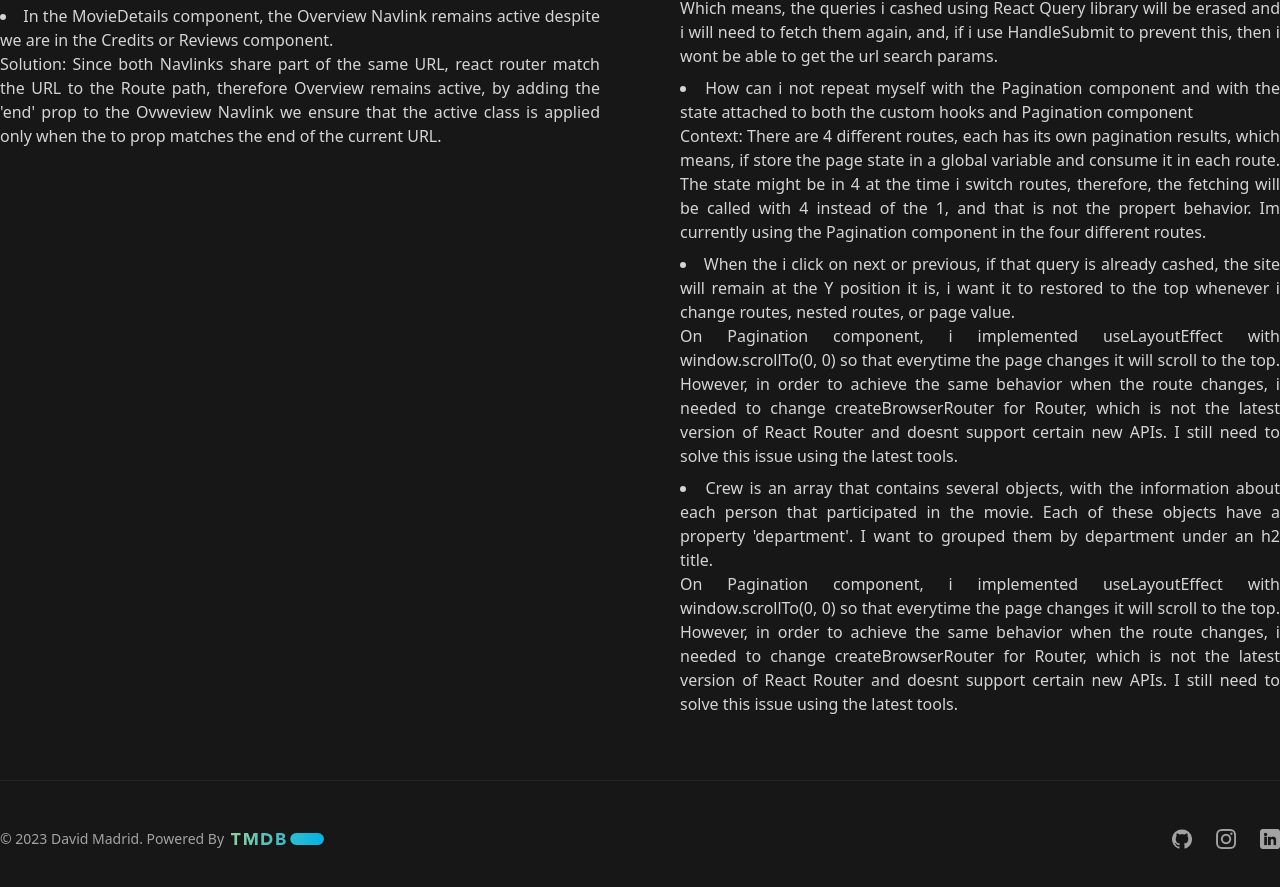
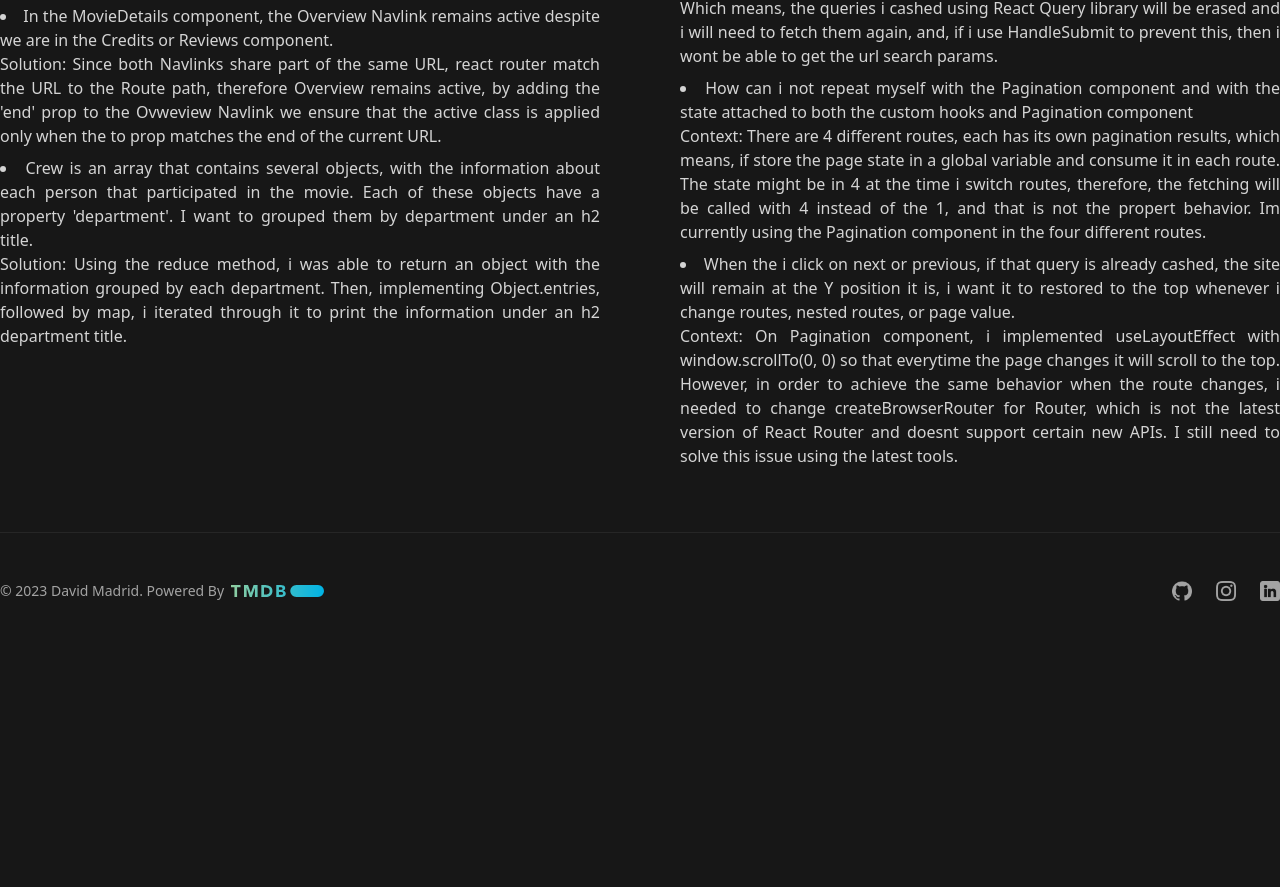
Before and after one commit to dmadridy/RMD, a React (Vite) app: page /reference in a window 1280 px wide. Shown: the part 635-1522 px from the top of the page. After the commit the page ends 1284 px from the top, so only its background shows below. Built offline with nearby package versions, Linux system fonts and the light colour scheme.

Commit message:
Fixed Reviews seeMore/seeLess functionality

```diff
--- a/src/components/details/reviews/review.tsx
+++ b/src/components/details/reviews/review.tsx
@@ -1,4 +1,4 @@
-import React from 'react';
+import React, { useState } from 'react';
 import { formatDate, reduceContent } from '../../../services/functions';
 import { ReviewsResults } from '../../../services/utils/types';
 import star from '../../../assets/icons/estrella.png';
@@ -9,6 +9,7 @@ type Props = {
 };
 
 const Review: React.FC<Props> = ({ item }) => {
+  const [seeMore, setSeeMore] = useState(false);
   const { id, author_details, created_at, content, author } = item;
   return (
     <div
@@ -43,9 +44,15 @@ const Review: React.FC<Props> = ({ item }) => {
       </div>
       <div>
         <p className='text-neutral-300 text-sm leading-relaxed'>
-          {reduceContent(content)}
+          {reduceContent(content, seeMore)}
         </p>
       </div>
+      <button
+        className='text-cyan-500 hover:text-cyan-400 duration-200'
+        onClick={() => setSeeMore(!seeMore)}
+      >
+        {seeMore ? 'See less' : 'See more'}
+      </button>
     </div>
   );
 };
--- a/src/pages/reference.tsx
+++ b/src/pages/reference.tsx
@@ -49,6 +49,17 @@ const Reference = () => {
               that the active class is applied only when the to prop matches the
               end of the current URL.
             </li>
+            <li>
+              Crew is an array that contains several objects, with the
+              information about each person that participated in the movie. Each
+              of these objects have a property 'department'. I want to grouped
+              them by department under an h2 title.
+              <br />
+              Solution: Using the reduce method, i was able to return an object
+              with the information grouped by each department. Then,
+              implementing Object.entries, followed by map, i iterated through
+              it to print the information under an h2 department title.
+            </li>
           </div>
         </div>
         <div className='text-neutral-300'>
@@ -91,27 +102,13 @@ const Reference = () => {
               restored to the top whenever i change routes, nested routes, or
               page value.
               <br />
-              On Pagination component, i implemented useLayoutEffect with
-              window.scrollTo(0, 0) so that everytime the page changes it will
-              scroll to the top. However, in order to achieve the same behavior
-              when the route changes, i needed to change createBrowserRouter for
-              Router, which is not the latest version of React Router and doesnt
-              support certain new APIs. I still need to solve this issue using
-              the latest tools.
-            </li>
-            <li>
-              Crew is an array that contains several objects, with the
-              information about each person that participated in the movie. Each
-              of these objects have a property 'department'. I want to grouped
-              them by department under an h2 title.
-              <br />
-              On Pagination component, i implemented useLayoutEffect with
-              window.scrollTo(0, 0) so that everytime the page changes it will
-              scroll to the top. However, in order to achieve the same behavior
-              when the route changes, i needed to change createBrowserRouter for
-              Router, which is not the latest version of React Router and doesnt
-              support certain new APIs. I still need to solve this issue using
-              the latest tools.
+              Context: On Pagination component, i implemented useLayoutEffect
+              with window.scrollTo(0, 0) so that everytime the page changes it
+              will scroll to the top. However, in order to achieve the same
+              behavior when the route changes, i needed to change
+              createBrowserRouter for Router, which is not the latest version of
+              React Router and doesnt support certain new APIs. I still need to
+              solve this issue using the latest tools.
             </li>
           </div>
         </div>
--- a/src/pages/search/item.tsx
+++ b/src/pages/search/item.tsx
@@ -16,9 +16,9 @@ const SearchItem: React.FC<Props> = ({ item }) => {
   return (
     <Link to={`/movies/${id}`}>
       <div className='flex overflow-hidden border border-neutral-800 hover:border-neutral-700 rounded-lg hover:bg-neutral-800 duration-200'>
-        <div className='w-72 h-full'>
+        <div className='w-72 h-44'>
           <img
-            className='w-full h-full'
+            className='h-full'
             src={
               poster_path
                 ? `https://image.tmdb.org/t/p/w200${poster_path}`
--- a/src/services/functions/index.tsx
+++ b/src/services/functions/index.tsx
@@ -25,8 +25,10 @@ export const timeConvert = (time: number) => {
   return hours + 'h' + ' ' + minutes + 'm';
 };
 
-export const reduceContent = (review: string) => {
-  return review.slice(0, 850) + '...';
+export const reduceContent = (review: string, seeMore: boolean) => {
+  if (seeMore) return review;
+  else if (review.length > 900) return review.slice(0, 900) + '...';
+  else return review;
 };
 
 export const formatDate = (date: string) => {
@@ -34,5 +36,5 @@ export const formatDate = (date: string) => {
 };
 
 export const reduceOverview = (overview: string) => {
-  return overview.slice(0, 110) + '...';
+  return overview.slice(0, 100) + '...';
 };
```
